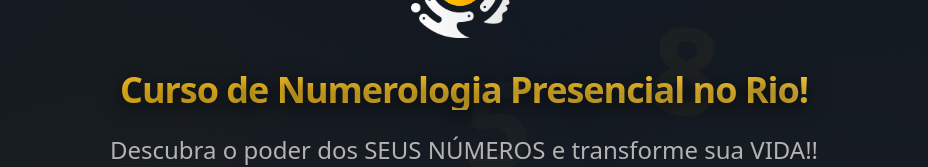
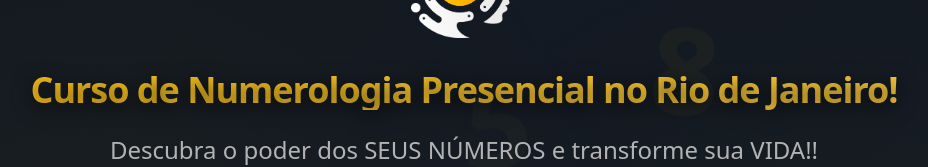
Before and after one commit to pedromurari/idmpelobrasil-13-sp, a React (Vite) app: page / in a window 1280 px wide. Shown: the part 122-289 px from the top of the page, without its empty margins (176-1104 px from the left). Built offline with nearby package versions, Linux system fonts and the light colour scheme; the HTML template or start-up script is replaced by a standard one.

Commit message:
Visual edit in Lovable
Edited UI in Lovable

```diff
--- a/src/pages/Index.tsx
+++ b/src/pages/Index.tsx
@@ -35,7 +35,7 @@ const Index = () => {
           {/* Headline */}
           <div className="text-center mb-8 animate-fade-in">
             <h1 className="hero-headline">
-              <span className="headline-line highlight text-center text-2xl md:text-4xl">Curso de Numerologia Presencial no Rio!</span>
+              <span className="headline-line highlight text-center text-2xl md:text-4xl">Curso de Numerologia Presencial no Rio de Janeiro!</span>
             </h1>
             <p className="text-xl md:text-2xl text-muted-foreground mt-4 mb-2">
               Descubra o poder dos SEUS NÚMEROS e transforme sua VIDA!!
```
